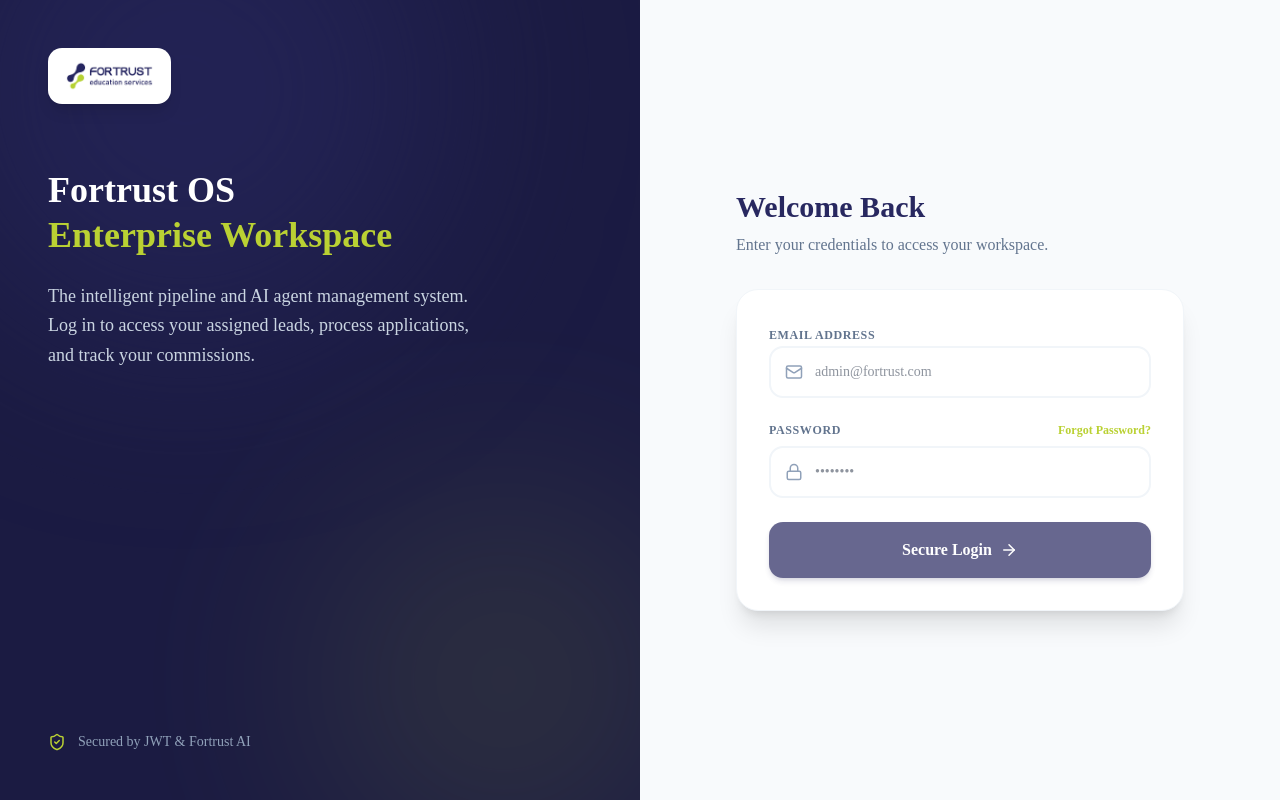
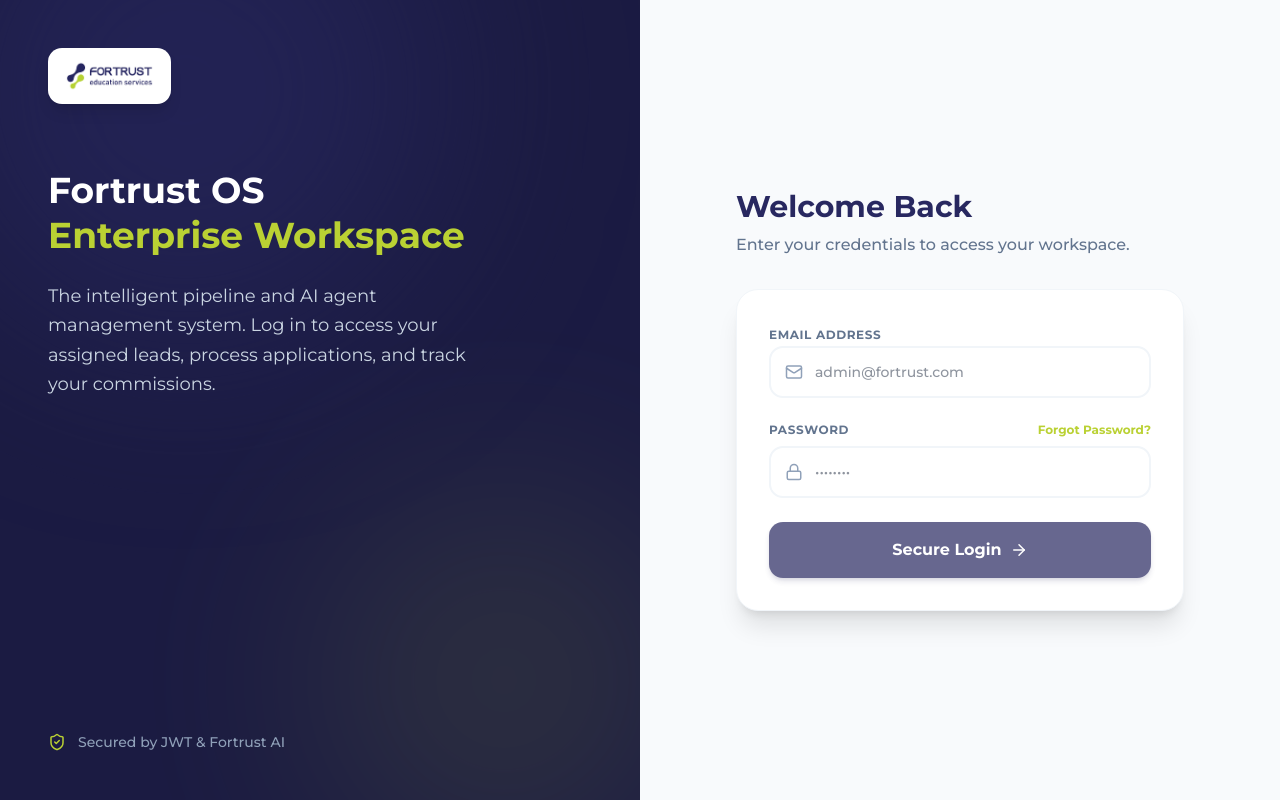
Before and after one commit to joshuamoshee/Fortrust_ado, a Next.js app in the folder fortrust-frontend/: page / in a window 1280 px wide. Built offline with nearby package versions, Linux system fonts and the light colour scheme.

Commit message:
fix: montserrat update

```diff
--- a/fortrust-frontend/src/app/globals.css
+++ b/fortrust-frontend/src/app/globals.css
@@ -1,3 +1,4 @@
+@import url('https://fonts.googleapis.com/css2?family=Montserrat:wght@400;500;700&display=swap');
 @import "tailwindcss";
 @import "tw-animate-css";
 @import "shadcn/tailwind.css";
@@ -127,3 +128,7 @@
     @apply font-sans;
   }
 }
+
+body {
+  font-family: 'Montserrat', system-ui, -apple-system, BlinkMacSystemFont, 'Segoe UI', Roboto, Oxygen, Ubuntu, Cantarell, 'Open Sans', 'Helvetica Neue', sans-serif;
+}
```
